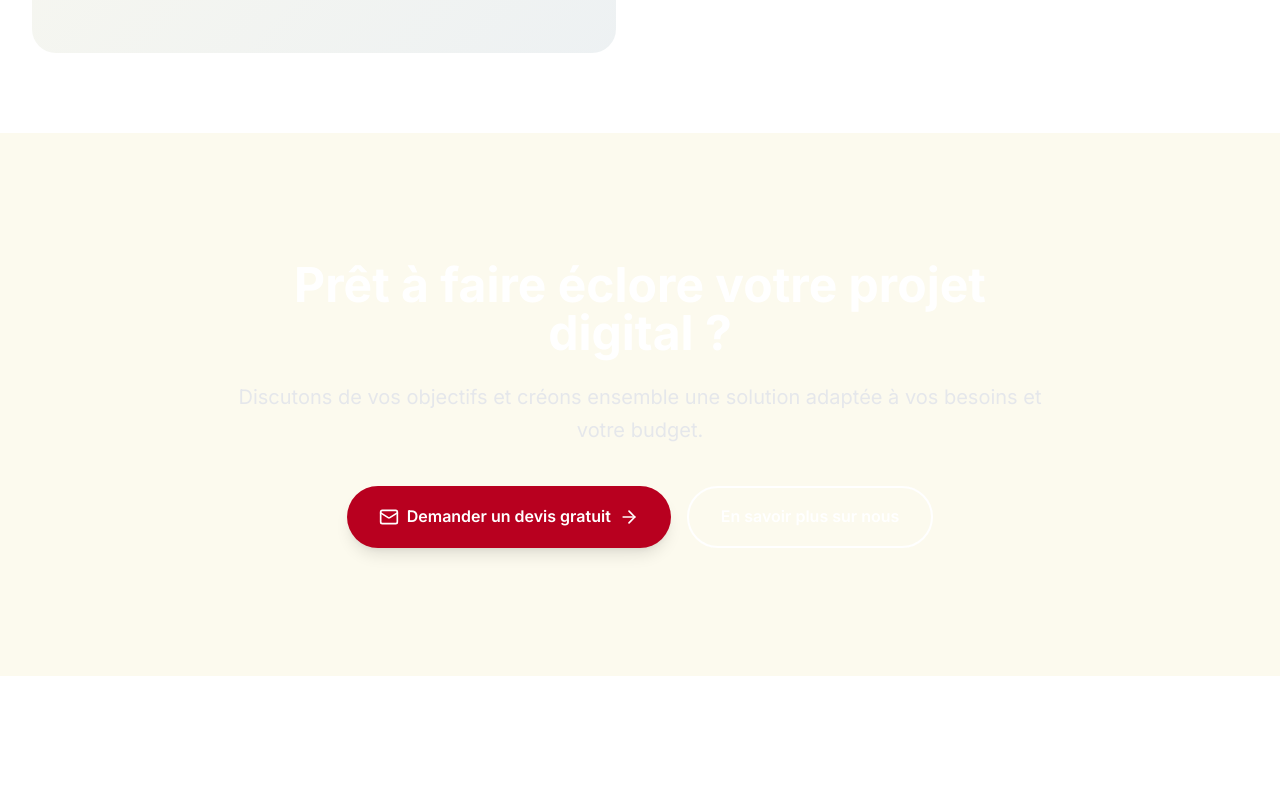
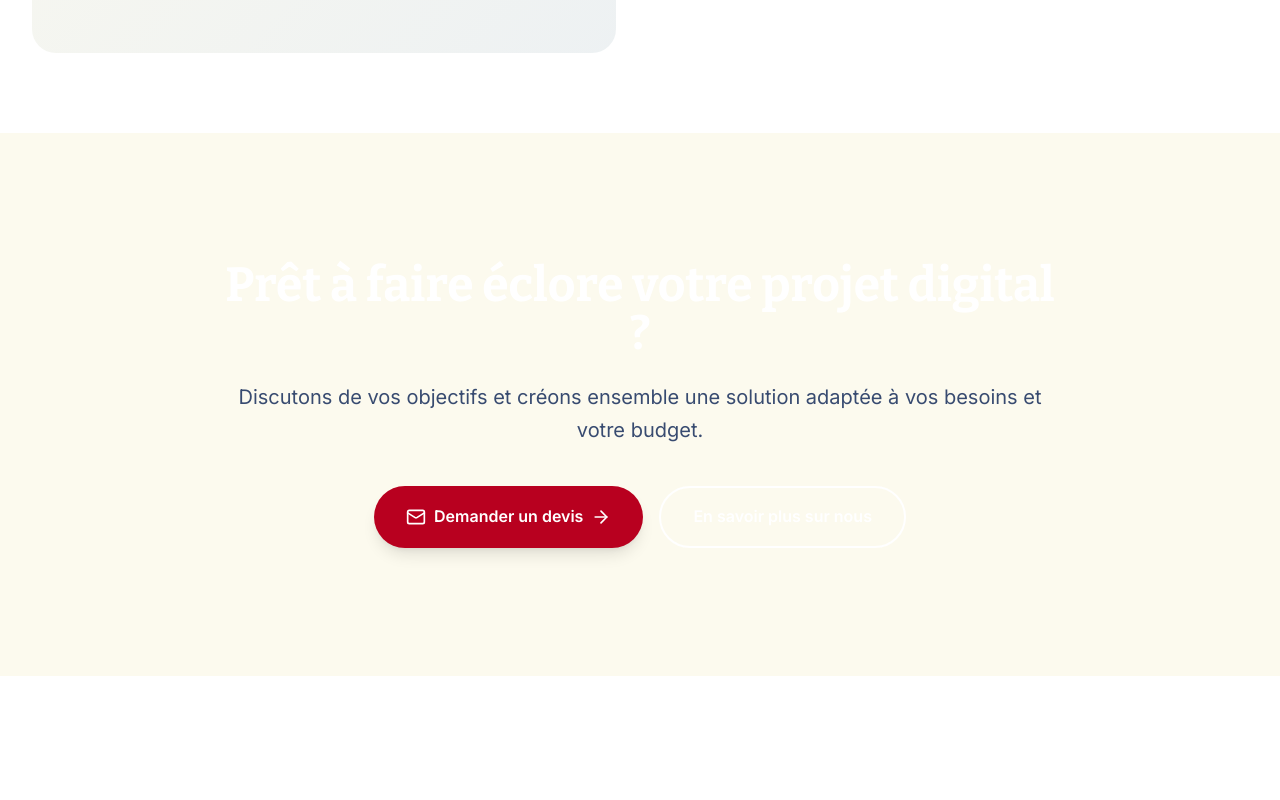
Before and after one commit to Sullivan1301/tech-bloom-agency, a Next.js app: page / in a window 1280 px wide. Shown: the part 5940-6740 px from the top of the page. Built offline with nearby package versions, Linux system fonts and the light colour scheme.

Commit message:
refactor(ui): Mettre à jour la section CTA et config Tailwind

```diff
--- a/src/components/CTASection.tsx
+++ b/src/components/CTASection.tsx
@@ -4,31 +4,41 @@ import Link from "next/link";
 export default function CTASection() {
     return (
         <section className="py-20 lg:py-32 relative overflow-hidden">
-            <div className="absolute inset-0 bg-gradient-to-br from-brand-blue-dark via-brand-blue to-brand-blue-petrol -z-10" />
-            <div className="absolute top-0 right-0 w-96 h-96 bg-brand-red-rose/20 rounded-full blur-3xl -z-10" />
-            <div className="absolute bottom-0 left-0 w-96 h-96 bg-brand-blue-petrol/20 rounded-full blur-3xl -z-10" />
+            {/* Fond existant, on ne change rien */}
+            <div className="absolute inset-0 bg-gradient-to-br from-[#0D2A40] via-[#384B70] to-[#507687] -z-10" />
+            <div className="absolute top-0 right-0 w-96 h-96 bg-[#C94A6B]/20 rounded-full blur-3xl -z-10" />
+            <div className="absolute bottom-0 left-0 w-96 h-96 bg-[#507687]/20 rounded-full blur-3xl -z-10" />
 
+            {/* Contenu */}
             <div className="max-w-4xl mx-auto px-6 lg:px-8 text-center relative">
-                <h2 className="text-4xl lg:text-5xl font-heading font-bold text-white mb-6">
+                <h2 className="text-4xl lg:text-5xl font-bold text-white mb-6">
                     Prêt à faire éclore votre projet digital ?
                 </h2>
-                <p className="text-xl text-gray-200 mb-10 leading-relaxed">
+                <p className="text-xl text-[#384B70] mb-10 leading-relaxed">
                     Discutons de vos objectifs et créons ensemble une solution adaptée
                     à vos besoins et votre budget.
                 </p>
 
                 <div className="flex flex-col sm:flex-row gap-4 justify-center">
+                    {/* Bouton principal */}
                     <Link
                         href="/contact"
-                        className="group inline-flex items-center justify-center space-x-2 bg-brand-red-cherry text-white px-8 py-4 rounded-full font-heading font-semibold hover:bg-brand-red-cherry/90 transition-all duration-300 shadow-lg hover:shadow-xl"
+                        className="group inline-flex items-center justify-center space-x-2 bg-[#B8001F] text-white px-8 py-4 rounded-full font-semibold shadow-lg
+                       hover:bg-[#C94A6B] hover:shadow-xl transition-all duration-300"
                     >
                         <Mail size={20} />
-                        <span>Demander un devis gratuit</span>
-                        <ArrowRight size={20} className="group-hover:translate-x-1 transition-transform" />
+                        <span>Demander un devis</span>
+                        <ArrowRight
+                            size={20}
+                            className="group-hover:translate-x-1 transition-transform duration-300"
+                        />
                     </Link>
+
+                    {/* Bouton secondaire */}
                     <Link
                         href="/a-propos"
-                        className="inline-flex items-center justify-center px-8 py-4 rounded-full font-heading font-semibold border-2 border-white text-white hover:bg-white hover:text-brand-blue transition-all duration-300"
+                        className="inline-flex items-center justify-center px-8 py-4 rounded-full font-semibold border-2 border-white text-white
+                       hover:bg-white hover:text-[#0D2A40] transition-all duration-300"
                     >
                         En savoir plus sur nous
                     </Link>
--- a/tailwind.config.ts
+++ b/tailwind.config.ts
@@ -2,7 +2,6 @@ import type { Config } from "tailwindcss";
 
 const config: Config = {
     content: [
-        "./src/pages/**/*.{js,ts,jsx,tsx,mdx}",
         "./src/components/**/*.{js,ts,jsx,tsx,mdx}",
         "./src/app/**/*.{js,ts,jsx,tsx,mdx}",
         "./src/**/*.{js,ts,jsx,tsx,mdx}",
```
